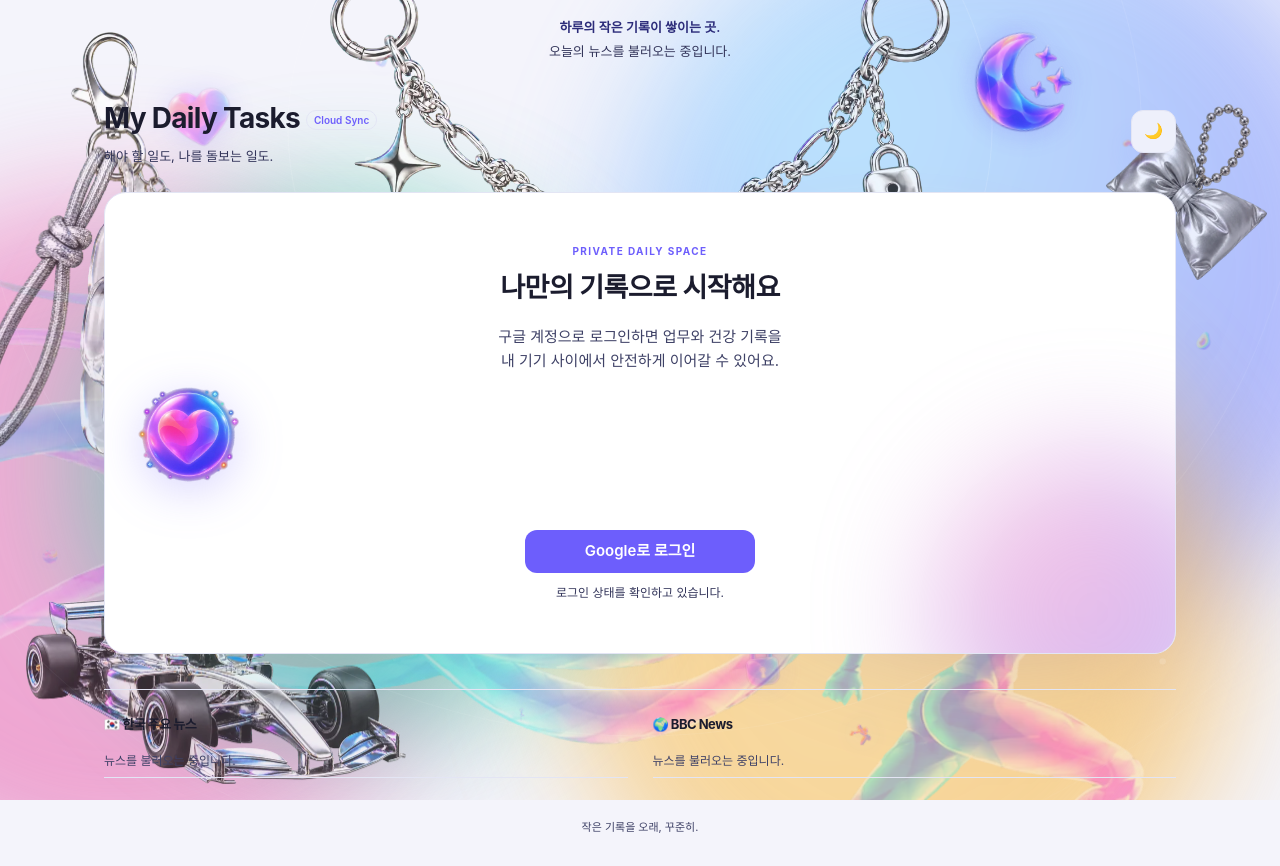
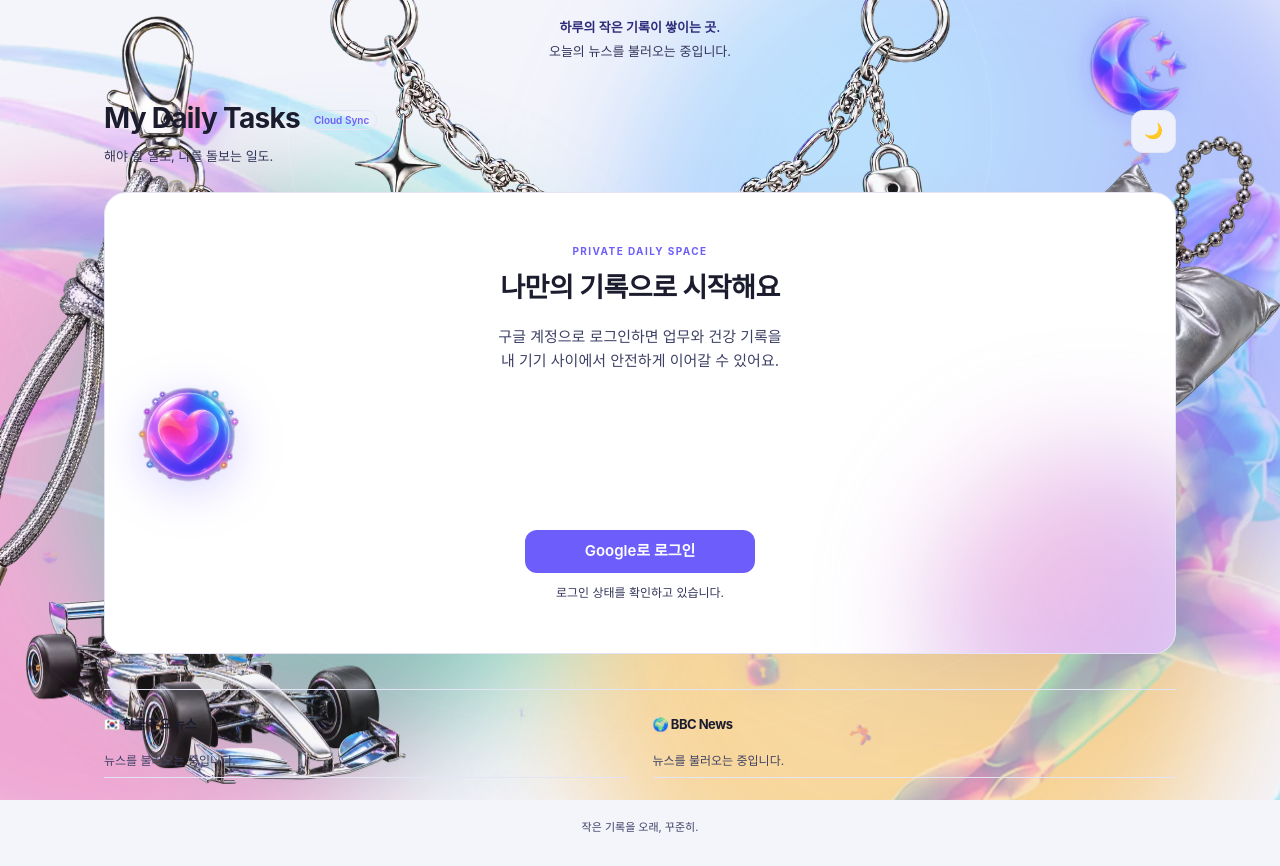
Before and after one commit to jiheeyeom/my-daily-tasks, a website with bundled scripts: page index.html in a window 1280 px wide. Built offline with nearby package versions, Linux system fonts and the light colour scheme; a web font is replaced by a local one.

Commit message:
feat: enlarge the charms and push the runner's face to the edge
Acting on the marked-up screenshot: the left keyring grows from 56vh to
74vh, the right ribbon from 22vh to 34vh, and the charms brighten from
0.75 to 0.9, and on the dark theme from 0.36 to 0.6. They sit outside
the content column, so the ceiling that protected body text does not
bind them.

The chalk note moves left to 69vw and the moon to 85vw, the far end of
that band. The note keeps the old 0.36 ceiling, since it is the one
charm that sits beside text rather than at an edge.

The runner grows to 175vw and shifts right. Her face spans 80%-94.5% of
the artwork, so the offset lands it just past the right edge on screens
from 1280x800 to 2560x1400.

Co-Authored-By: Claude Opus 5 (1M context) <noreply@anthropic.com>

```diff
--- a/styles.css
+++ b/styles.css
@@ -1831,10 +1831,12 @@ main {
 .runner {
   position: absolute;
   left: 50%;
-  top: 34vh;
-  width: 132vw;
+  /* Sized and offset from the artwork's own geometry: her face spans 80%-94.5%
+     of its width, so this lands it just past the right edge at every size. */
+  top: 2vh;
+  width: 175vw;
   height: auto;
-  margin-left: -91vw;
+  margin-left: -113vw;
   /* Their brightest pixels are pure white, and 0.36 is where body text still
      clears AA if it crosses one. */
   opacity: 0.3;
@@ -1855,9 +1857,9 @@ main {
 
 @media (max-width: 720px) {
   .runner {
-    top: 40vh;
-    width: 190vw;
-    margin-left: -132vw;
+    top: 12vh;
+    width: 240vw;
+    margin-left: -170vw;
   }
 }
 
@@ -1883,8 +1885,8 @@ main {
    heading illustration but a shade softer. Its 512px source is drawn at 100px,
    so the filigree holds up at this opacity. */
 .speck-b {
-  top: 4vh;
-  left: 76vw;
+  top: 2vh;
+  left: 85vw;
   width: 100px;
   opacity: 0.8;
   transform: rotate(11deg);
@@ -2062,28 +2064,26 @@ main {
 .charm {
   position: absolute;
   height: auto;
-  opacity: 0.75;
-}
-
-/* 0.36 is the ceiling here: past it, body text crossing a white highlight
-   stops clearing AA on the dark ground. */
+  opacity: 0.9;
+}
+
 :root[data-theme="dark"] .charm {
-  opacity: 0.36;
+  opacity: 0.6;
 }
 
 /* The left keyring hangs from the top; the right is an accent rather than a
    full drop, so neither reaches the note and the car in the bottom corners. */
 .charm-side-left {
-  top: 4vh;
+  top: 2vh;
   left: -3vw;
-  height: 56vh;
+  height: 74vh;
   width: auto;
 }
 
 .charm-side-right {
-  top: 13vh;
-  right: 1vw;
-  height: 22vh;
+  top: 17vh;
+  right: 0;
+  height: 34vh;
   width: auto;
 }
 
@@ -2097,10 +2097,18 @@ main {
 
 /* The chalk note reads as a scribble in the margin beside the quote at the
    top; the car takes the bottom-left corner. */
+/* The one charm that sits beside text rather than at an edge, so it keeps the
+   old ceiling: past 0.36 the quote stops clearing AA where it crosses the
+   chalk. */
 .charm-note {
   top: 0.5vh;
-  right: 2vw;
-  width: 170px;
+  left: 69vw;
+  width: 190px;
+  opacity: 0.6;
+}
+
+:root[data-theme="dark"] .charm-note {
+  opacity: 0.36;
 }
 
 .charm-car {
```
